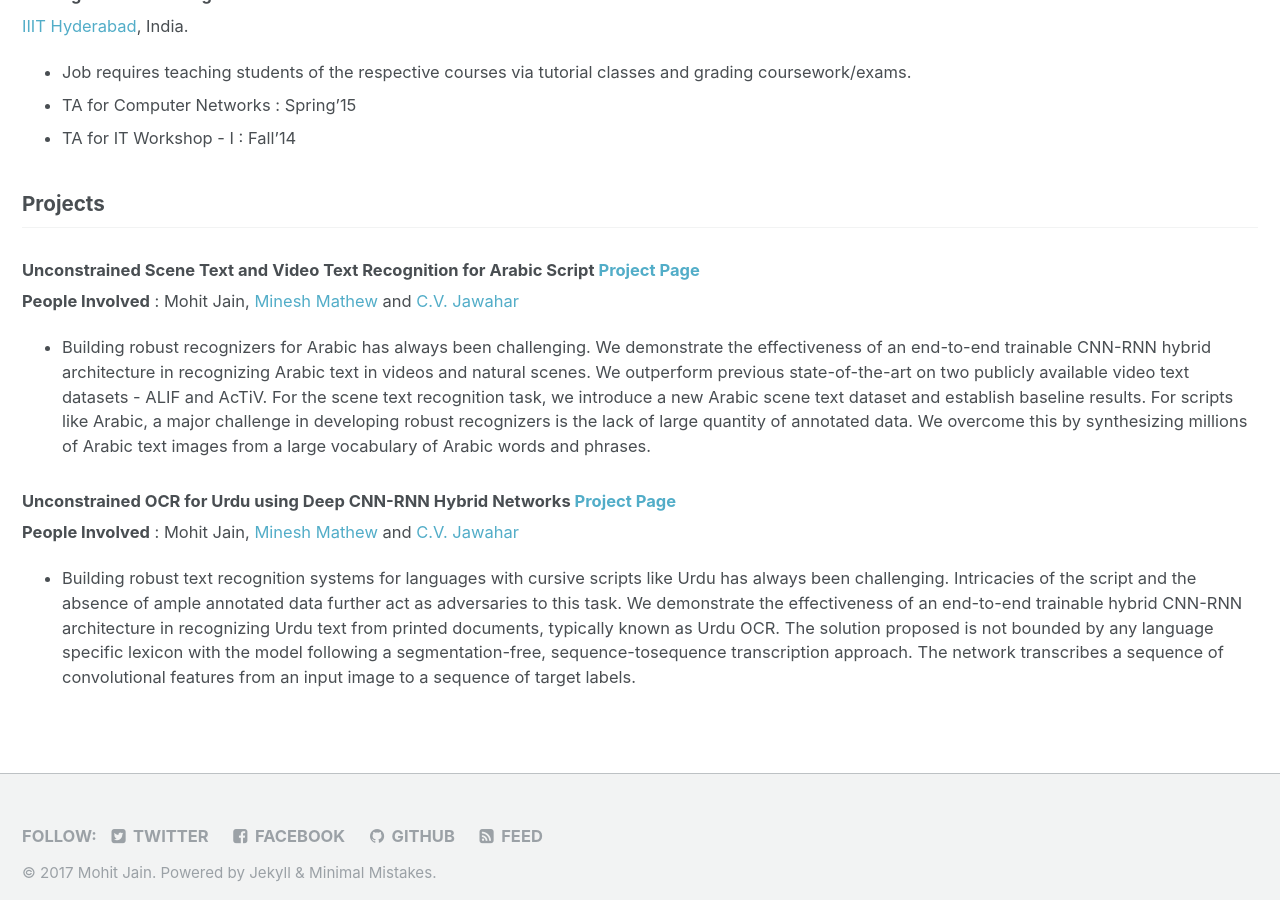
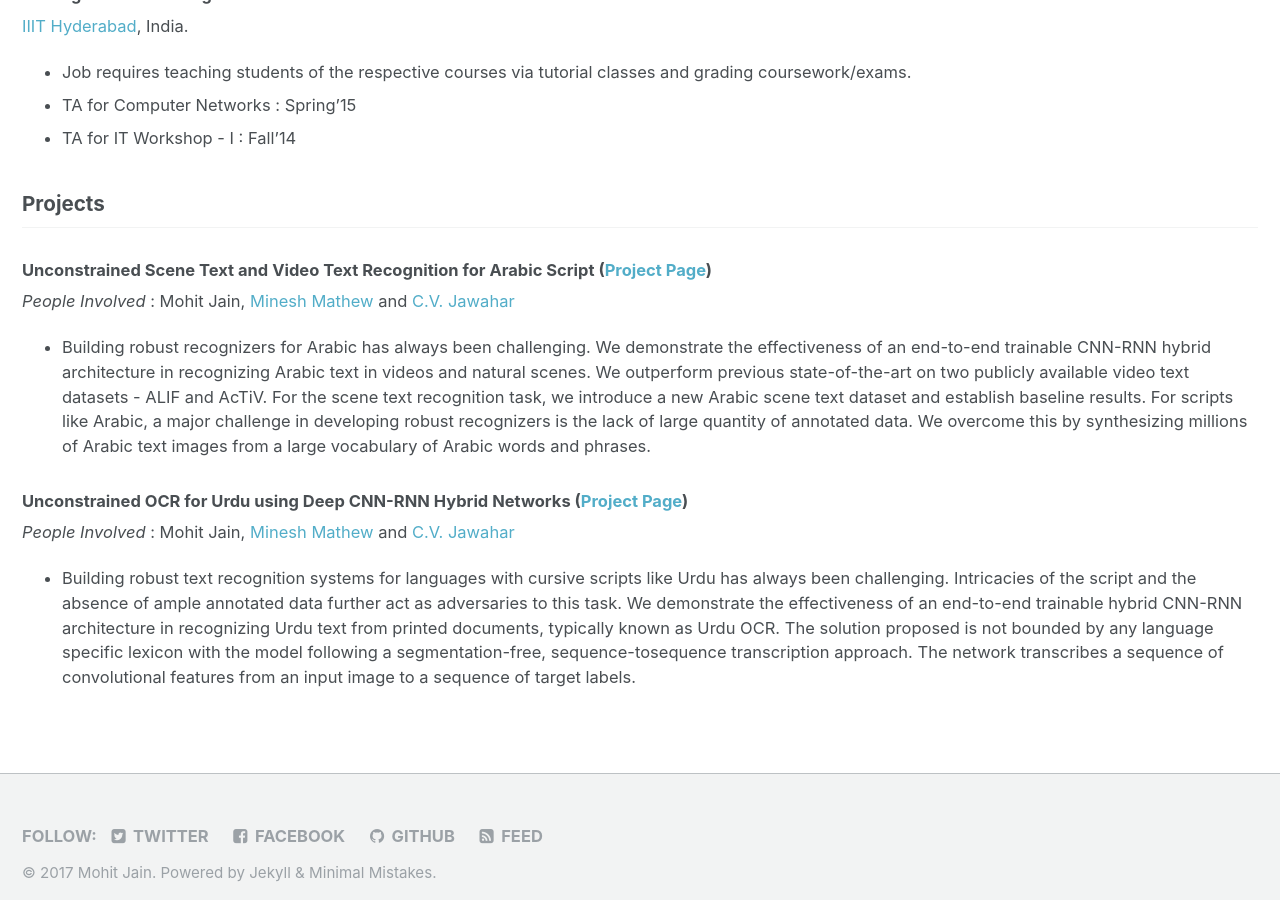
Before and after one commit to NightFury13/nightfury13.github.io, a Jekyll site: the page built from _pages/resume.md, in a window 1280 px wide and 900 px high, scrolled down 1646 px. Built offline with Jekyll 4.4.1, drawn with Linux system fonts in a browser that asks for light colours.

```diff
--- a/_pages/resume.md
+++ b/_pages/resume.md
@@ -52,10 +52,10 @@ author_profile: true
 
 ## Projects
 
-### Unconstrained Scene Text and Video Text Recognition for Arabic Script [Project Page](http://cvit.iiit.ac.in/research/projects/cvit-projects/arabic-text-recognition)
-**People Involved** : Mohit Jain, [Minesh Mathew](mineshmathew.github.io) and [C.V. Jawahar](http://cvit.iiit.ac.in/people/faculty/people/faculty/cvit-faculty/jawahar)
+### Unconstrained Scene Text and Video Text Recognition for Arabic Script         ([Project Page](http://cvit.iiit.ac.in/research/projects/cvit-projects/arabic-text-recognition))
+_People Involved_ : Mohit Jain, [Minesh Mathew](mineshmathew.github.io) and [C.V. Jawahar](http://cvit.iiit.ac.in/people/faculty/people/faculty/cvit-faculty/jawahar)
 * Building robust recognizers for Arabic has always been challenging. We demonstrate the effectiveness of an end-to-end trainable CNN-RNN hybrid architecture in recognizing Arabic text in videos and natural scenes. We outperform previous state-of-the-art on two publicly available video text datasets - ALIF and AcTiV. For the scene text recognition task, we introduce a new Arabic scene text dataset and establish baseline results. For scripts like Arabic, a major challenge in developing robust recognizers is the lack of large quantity of annotated data. We overcome this by synthesizing millions of Arabic text images from a large vocabulary of Arabic words and phrases.
 
-### Unconstrained OCR for Urdu using Deep CNN-RNN Hybrid Networks [Project Page](http://cvit.iiit.ac.in/research/projects/cvit-projects/iiit-urdu-ocr)
-**People Involved** : Mohit Jain, [Minesh Mathew](mineshmathew.github.io) and [C.V. Jawahar](http://cvit.iiit.ac.in/people/faculty/people/faculty/cvit-faculty/jawahar)
+### Unconstrained OCR for Urdu using Deep CNN-RNN Hybrid Networks         ([Project Page](http://cvit.iiit.ac.in/research/projects/cvit-projects/iiit-urdu-ocr))
+_People Involved_ : Mohit Jain, [Minesh Mathew](mineshmathew.github.io) and [C.V. Jawahar](http://cvit.iiit.ac.in/people/faculty/people/faculty/cvit-faculty/jawahar)
 * Building robust text recognition systems for languages with cursive scripts like Urdu has always been challenging. Intricacies of the script and the absence of ample annotated data further act as adversaries to this task. We demonstrate the effectiveness of an end-to-end trainable hybrid CNN-RNN architecture in recognizing Urdu text from printed documents, typically known as Urdu OCR. The solution proposed is not bounded by any language specific lexicon with the model following a segmentation-free, sequence-tosequence transcription approach. The network transcribes a sequence of convolutional features from an input image to a sequence of target labels.
```
